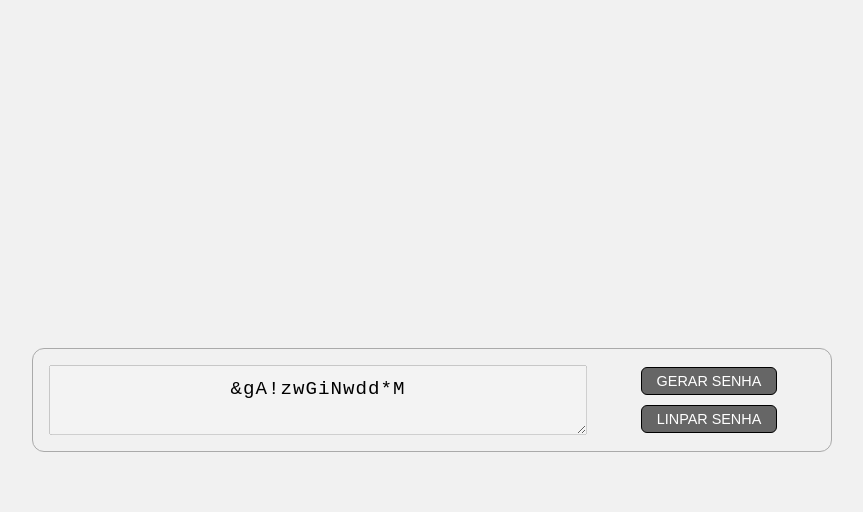
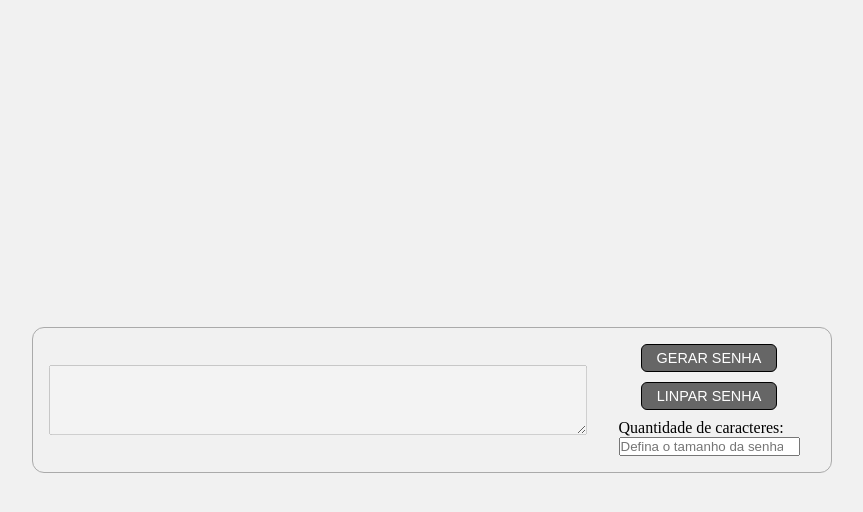
Before and after one commit to Windisley/Gerador-Password, a plain HTML site: page index.html in a window 1280 px wide. Both pictures are taken after a click on the button "GERAR SENHA". Shown: the whole page, without its empty margins (208-1071 px from the left). Drawn offline with Linux system fonts and the light colour scheme.

Commit message:
Agora o cliente consegue definir o tamanho da senha

```diff
--- a/index.html
+++ b/index.html
@@ -16,6 +16,10 @@
                 <div class="boxbutton">
                     <button class="addpassword">gerar senha</button>
                     <button class="clear">linpar senha</button>
+                    <div class="incCaractere">
+                        <p>Quantidade de caracteres:</p>
+                        <input type="number" id="lenghtpassword" placeholder="Defina o tamanho da senha!">
+                    </div>
                 </div>
             </div>
         </div>
--- a/script.js
+++ b/script.js
@@ -1,6 +1,7 @@
 const $textarea = document.querySelector("#generetes-password")
 const buttonAdd = document.querySelector(".addpassword")
 const buttonClear = document.querySelector(".clear")
+const lenghtInput = document.querySelector("#lenghtpassword")
 
 const text = ["A","B","C","D","F","G","H","I","J","K","L","M","N","O","P","Q","R","S","W","U","Y","Z",
                 "a","b","c","d","f","g","h","i","j","k","l","m","n","o","p","q","r","s","w","y","z",
@@ -11,17 +12,25 @@ buttonAdd.addEventListener("click", ()=>{
 
     const content = []
     const textZ = text.length
+    const inputValue = lenghtInput.value
 
 
-        for(let i =0; i < 14; i++){
-            const indextext = Math.floor(Math.random() * textZ)
+    if(inputValue !== ""){
+        for(let i =0; i <  inputValue; i++){
+                const indextext = Math.floor(Math.random() * textZ)
 
-            content.push(text[indextext])
+                content.push(text[indextext])
 
 
-        }
+            }
+
+    }else{
+        alert("Defina O Tamanho Da Sua Senha")
+    }
+
 
         if(content.length > 0){
+
             $textarea.value = ""
 
             $textarea.value += content.join("")
```
